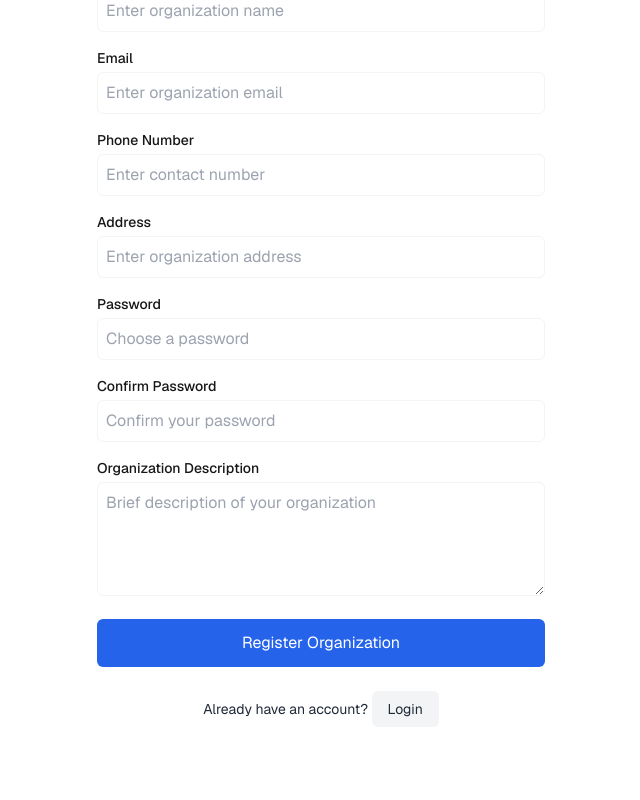
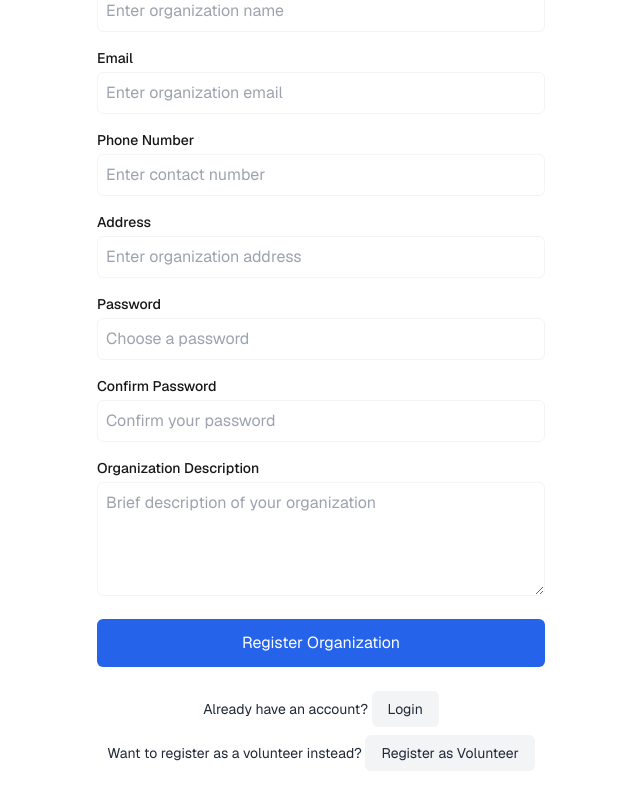
Before and after one commit to adamnelsonarcher/4353-Webapp, a Next.js app: page /organization/register in a window 1280 px wide. Shown: the part 198-998 px from the top of the page, without its empty margins (319-959 px from the left). Before the commit the page ends 957 px from the top, so only its background shows below. Built offline with nearby package versions, Linux system fonts and the light colour scheme.

Commit message:
built out logic for reg buttons

```diff
--- a/src/app/organization/register/page.tsx
+++ b/src/app/organization/register/page.tsx
@@ -195,7 +195,7 @@ export default function OrganizationRegistration() {
             </Button>
           </form>
 
-          <div className="mt-6 text-center">
+          <div className="mt-6 text-center space-y-2">
             <p className="text-sm text-secondary-foreground">
               Already have an account?{" "}
               <Button
@@ -207,6 +207,17 @@ export default function OrganizationRegistration() {
                 <Link href="/organization/login">Login</Link>
               </Button>
             </p>
+            <p className="text-sm text-secondary-foreground">
+              Want to register as a volunteer instead?{" "}
+              <Button
+                asChild
+                variant="secondary"
+                size="sm"
+                className="hover:opacity-90 transition-opacity"
+              >
+                <Link href="/volunteer/register">Register as Volunteer</Link>
+              </Button>
+            </p>
           </div>
         </div>
       </div>
--- a/src/app/volunteer/login/page.tsx
+++ b/src/app/volunteer/login/page.tsx
@@ -115,12 +115,12 @@ export default function VolunteerLogin() {
               Don't have an account?
             </p>
             <Button
-              href="/volunteer/register"
+              asChild
               variant="accent"
               size="sm"
               className="hover:opacity-90 transition-opacity"
             >
-              Register as Volunteer
+              <Link href="/volunteer/register">Register as Volunteer</Link>
             </Button>
           </div>
         </div>
```
